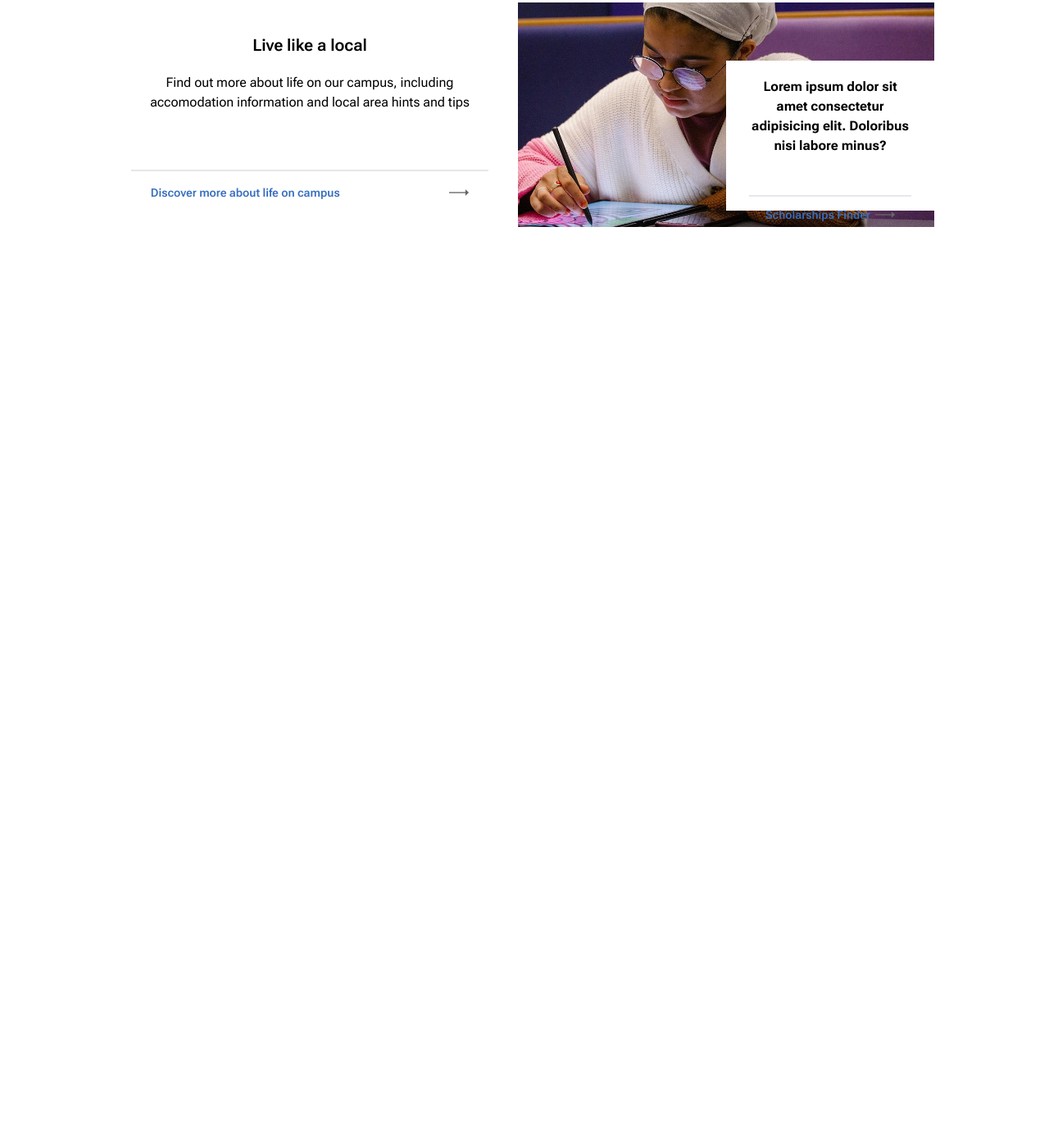
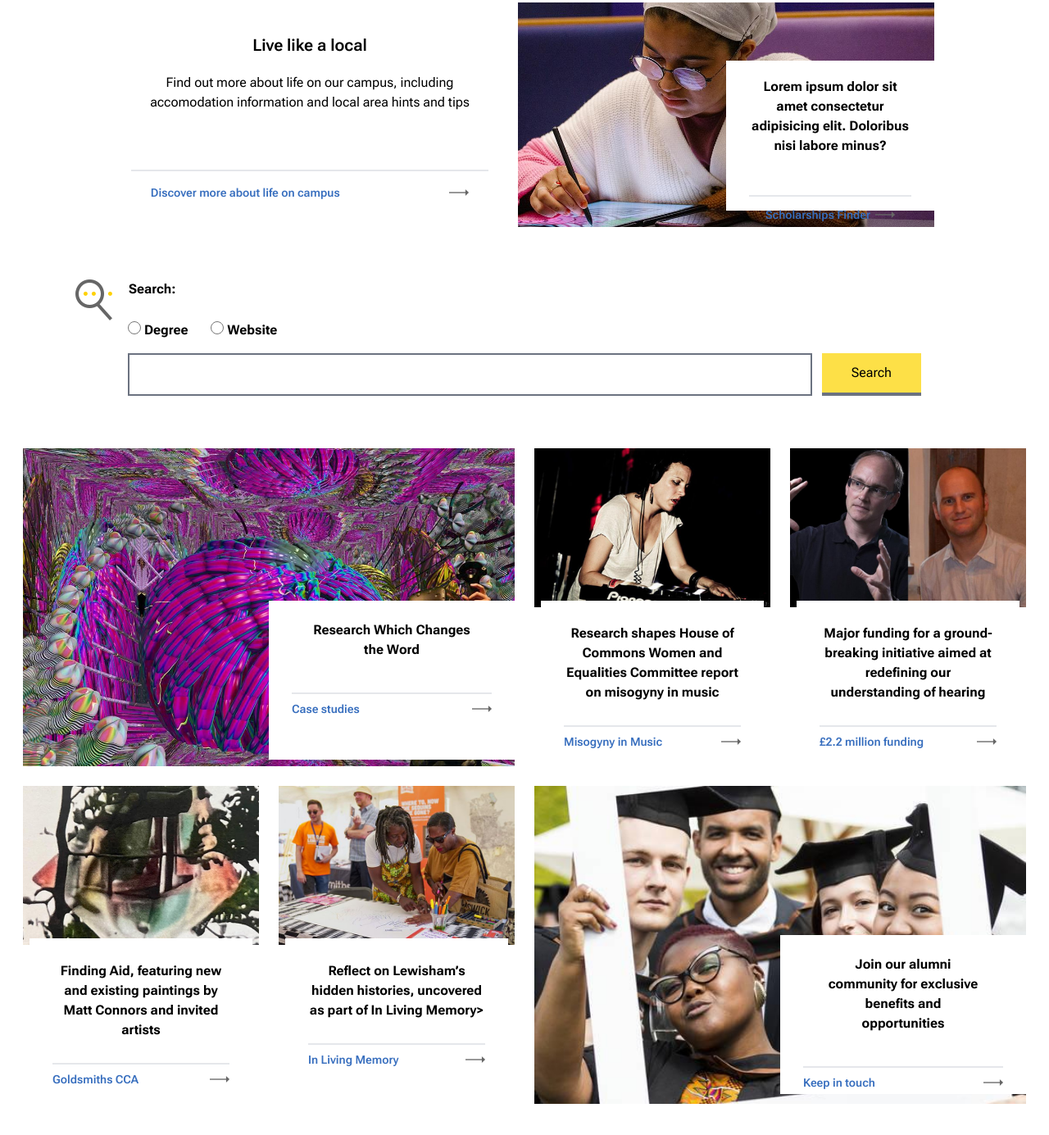
Before and after one commit to Gasorekibo/GoldSmith_university_clone, a website: page index.html in a window 1280 px wide. Shown: the part 1139-2524 px from the top of the page at 82% size. Before the commit the page ends 1416 px from the top, so only its background shows below. Drawn offline with Linux system fonts and the light colour scheme.

Commit message:
info section

```diff
--- a/index.html
+++ b/index.html
@@ -24,55 +24,6 @@
         <img src="images/Students-in-the-library.jpg " alt="" class="h-h-good object-cover  "/>
       </div>
     </div>
-    <!-- <section class="mt-20 grid grid-cols-4 grid-rows-2 gap-4 px-28">
-      <div class="col-span-2 ">
-        <img src="images/Students-outside-the-CCA_19427-(1).jpg" alt="" class="object-cover ">
-        <div class="text-center w-11/12  mx-auto relative -top-3 bg-white  ">
-          <h1 class=" font-semibold  py-5 text-xl ">Live like a local</h1>
-          <p class="px-10  ">Find out more about life on our campus, including accomodation information and local area hints and tips</p>
-        </div>
-        <p class="border-t-2  border-gray-200   flex justify-between px-6 py-4  mt-4   ">
-          <span class="text-primary font-semibold text-sm cursor-pointer">Discover more about life on campus</span>
-          <img src="images/icon-more-666.png" alt="" class="object-contain">
-        </p>
-      </div>
-      <div class="text-center row-start-1 row-end-1  row-span-1 col-start-3">
-        <h1 class="font-semibold  py-5 text-l ">Study at Goldsmiths</h1>
-        <p class="px-4">Explore our guid to studying at Goldsmiths</p>
-        <p class="flex justify-between px-6 border-t-2  border-gray-200 mt-16 py-4 ">
-          <span class="text-primary font-semibold text-sm cursor-pointer ">Studying at Goldsmiths</span>
-          <img src="images/icon-more-666.png" alt="" class="object-contain">
-        </p>
-      </div>
-      <div class="text-center w-11/12  mx-auto relative   -top-36 p-9 row-span-1 bg-white">
-        <h1 class="font-semibold  py-5 text-xl p-14">Goldsmiths, University of London</h1>
-        <p>Lorem ipsum, dolor sit amet consectetur adipisicing elit. Maiores voluptas quasi unde aliquid earum</p>
-        <p class="flex justify-between border-t-2  border-gray-200 mt-16 py-4">
-          <span class="text-primary font-semibold text-sm cursor-pointer ">About Goldsmiths</span>
-          <img src="images/icon-more-666.png" alt="" class="object-contain">
-        </p>
-      </div>
-      <div class="bg-scholar bg-cover bg-center col-start-3 col-span-2 row-start-2 relative -top-80  h-2/4 b">
-        <div class="bg-white absolute bottom-5 w-2/4 right-0 h-2/3  px-7  text-center">
-          <h1 class=" font-bold py-5 ">Lorem ipsum dolor sit amet consectetur adipisicing elit. Doloribus nisi labore minus?</h1>
-          <h1 class="flex justify-between px-5 border-t-2  border-gray-200  mt-7 pt-3  ">
-            <span  class="text-primary font-semibold text-sm cursor-pointer ">Scholarships Finder</span>
-          <img src="images/icon-more-666.png" alt="" class="object-contain">
-          </h1>
-
-      </div>
-      </div>
-      <section class="col-start-1 col-end-3">
-        <p class="flex gap-5  "><img src="images/icon-search.png" alt=""><span class="font-bold ">Search:</span></p>
-          <div class="">
-            <input type="radio" name="" id="" class="pl-6 bg-red">
-            <label for="">Degree</label>
-            <input type="radio" name="" id="">
-            <label for="">Website</label> <br>
-            <input type="text" name="" id="" class="bg-white border-2 border-gray-500  w-full p-3 ">
-          </div>
-      </section>
-    </section> -->
 
     <section class="mt-20 grid grid-cols-4 grid-rows-2 gap-4 px-28">
       <div class="col-span-2 row-span-2 flex flex-col justify-between">
@@ -117,17 +68,93 @@
           </h1>
 
       </div>
+    </section>
+  </div>
+  <section class="  m-16 ">
+    <p class="flex gap-5  "><img src="images/icon-search.png" alt=""><span class="font-bold ">Search:</span></p>
+      <div class=" px-16">
+
+        <div class="flex gap-7">
+          <p>
+            <input type="radio" name="" id="" class="w-4 h-4 text-blue-600 bg-gray-100 border-gray-300 focus:ring-blue-500 dark:focus:ring-blue-600 dark:ring-offset-gray-800 focus:ring-2 dark:bg-gray-700 dark:border-gray-600 ">
+            <label class="font-bold" for="">Degree</label>
+          </p>
+         <p>
+          <input type="radio" name="" id="" class="w-4 h-4 text-blue-600 bg-gray-100 border-gray-300 focus:ring-blue-500 dark:focus:ring-blue-600 dark:ring-offset-gray-800 focus:ring-2 dark:bg-gray-700 dark:border-gray-600">
+          <label class="font-bold " for="">Website</label>
+         </p>
+        </div>
+
+        <div class="flex gap-3 mt-4 ">
+          <input type="text" name="" id=""  class="bg-white border-2 border-gray-500  w-full p-3">
+          <button class="py-3 bg-yellow-300 px-9 border-b-4 border-gray-500">Search</button>
+        </div>
       </div>
-      <!-- <section class="col-start-1 col-end-3">
-        <p class="flex gap-5  "><img src="images/icon-search.png" alt=""><span class="font-bold ">Search:</span></p>
-          <div class="">
-            <input type="radio" name="" id="" class="pl-6 bg-red">
-            <label for="">Degree</label>
-            <input type="radio" name="" id="">
-            <label for="">Website</label> <br>
-            <input type="text" name="" id="" class="bg-white border-2 border-gray-500  w-full p-3 ">
-          </div>
-      </section> -->
-    </section>
+  </section>
+  <!--  -->
+
+  <section class="mb-10 grid grid-cols-4 grid-rows-2  h-screen  gap-6 ">
+    <div class="bg-vlatan bg-cover col-span-2 relative ">
+      <div class="bg-white absolute bottom-2  w-2/4   right-0 h-2/4  px-7  text-center ">
+        <h1 class="font-bold p-6 mb-4  ">Research Which Changes the Word</h1>
+        <p class="flex justify-between  border-t-2  border-gray-200 pt-2  ">
+          <span class="text-primary font-semibold text-sm cursor-pointer ">Case studies</span>
+          <img src="images/icon-more-666.png" alt="" class="object-contain">
+        </p>
+      </div>
+    </div>
+    <div class="grid grid-rows-2">
+      <div class=" bg-research bg-center bg-cover"></div>
+      <div class="bg-white mx-2 relative -top-2 p-7 ">
+        <h1 class="font-bold text-center ">Research shapes House of Commons Women and Equalities Committee report on misogyny in music</h1>
+        <p class="flex justify-between border-t-2  border-gray-200 pt-2 mt-7 ">
+          <span class="text-primary font-semibold text-sm cursor-pointer ">Misogyny in Music</span>
+          <img src="images/icon-more-666.png" alt="" class="object-contain ">
+        </p>
+      </div>
+    </div>
+
+    <div class="grid grid-rows-2">
+      <div class=" bg-daniel bg-center bg-cover"></div>
+      <div class="bg-white mx-2 relative -top-2 p-7 ">
+        <h1 class="font-bold text-center ">Major funding for a ground-breaking initiative aimed at redefining our understanding of hearing</h1>
+        <p class="flex justify-between border-t-2  border-gray-200 pt-2 mt-7 ">
+          <span class="text-primary font-semibold text-sm cursor-pointer ">£2.2 million funding</span>
+          <img src="images/icon-more-666.png" alt="" class="object-contain ">
+        </p>
+      </div>
+    </div>
+    <div class="grid grid-rows-2">
+      <div class=" bg-corner bg-center bg-cover"></div>
+      <div class="bg-white mx-2 relative -top-2 p-7 ">
+        <h1 class="font-bold text-center ">Finding Aid, featuring new and existing paintings by Matt Connors and invited artists</h1>
+        <p class="flex justify-between border-t-2  border-gray-200 pt-2 mt-7 ">
+          <span class="text-primary font-semibold text-sm cursor-pointer ">Goldsmiths CCA</span>
+          <img src="images/icon-more-666.png" alt="" class="object-contain ">
+        </p>
+      </div>
+    </div>
+    <div class="grid grid-rows-2">
+      <div class=" bg-drawing bg-center bg-cover"></div>
+      <div class="bg-white mx-2 relative -top-2 p-7 ">
+        <h1 class="font-bold text-center ">Reflect on Lewisham’s hidden histories, uncovered as part of In Living Memory></h1>
+        <p class="flex justify-between border-t-2  border-gray-200 pt-2 mt-7 ">
+          <span class="text-primary font-semibold text-sm cursor-pointer ">In Living Memory</span>
+          <img src="images/icon-more-666.png" alt="" class="object-contain ">
+        </p>
+      </div>
+    </div>
+
+    <div class="bg-graduation bg-cover col-span-2 relative ">
+      <div class="bg-white absolute bottom-3 w-2/4   right-0 h-2/4   px-7  text-center ">
+        <h1 class="font-bold p-6 mb-4  ">Join our alumni community for exclusive benefits and opportunities</h1>
+        <p class="flex justify-between  border-t-2  border-gray-200 pt-2  ">
+          <span class="text-primary font-semibold text-sm cursor-pointer ">Keep in touch</span>
+          <img src="images/icon-more-666.png" alt="" class="object-contain">
+        </p>
+      </div>
+    </div>
+  </section>
+
   </body>
 </html>
--- a/tailwind.config.js
+++ b/tailwind.config.js
@@ -12,7 +12,15 @@ module.exports = {
       },
       backgroundImage:{
         'hero': "url('/images/outline.png')",
-        'scholar':"url('/images/Scholarship_homepage.jpg')"
+        'scholar':"url('/images/Scholarship_homepage.jpg')",
+        'vlatan': "url('/images/VRLatham.jpg')",
+        'drawing': "url('/images/Untitled-1_0001_DSC07057.jpg')",
+        'research':"url('/images/research-girl.jpg')",
+        'daniel': "url('/images/Daniel-and-John-edit.jpg')",
+        'corner':"url('/images/matt-connors-960.jpg')",
+        'graduation':"url('/images/Class-of-2016_-Graduation-2016_10686-s.jpg')",
+        'patron':"url('/images/Siddhesh-edit.jpg')",
+        'jane':"url('https://www.gold.ac.uk/apps/events/image.php?id=14969')"
       },
       height: {
         "h-good": "678px"
```
Also changed, not shown: src/output.css.
